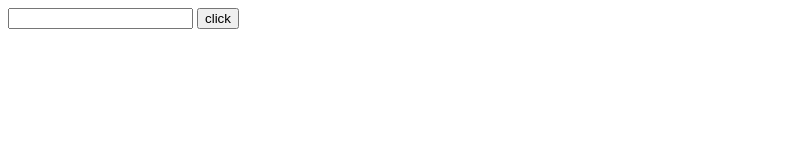
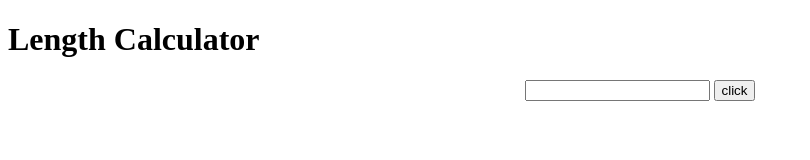
Before and after one commit to TetyanaRedka/calculator, a plain HTML site: page index.html in a window 1280 px wide. Shown: the whole page, without its empty margins (0-810 px from the left). Drawn offline with Linux system fonts and the light colour scheme.

Commit message:
input center

```diff
--- a/assets/style.css
+++ b/assets/style.css
@@ -0,0 +1,3 @@
+.calculator-form {
+  text-align: center;
+}
--- a/index.html
+++ b/index.html
@@ -9,6 +9,7 @@
     <script src="assets/main.js" async></script>
   </head>
   <body>
-    <form><input /> <button>click</button></form>
+    <h1>Length Calculator</h1>
+    <form class="calculator-form"><input /> <button>click</button></form>
   </body>
 </html>
```
